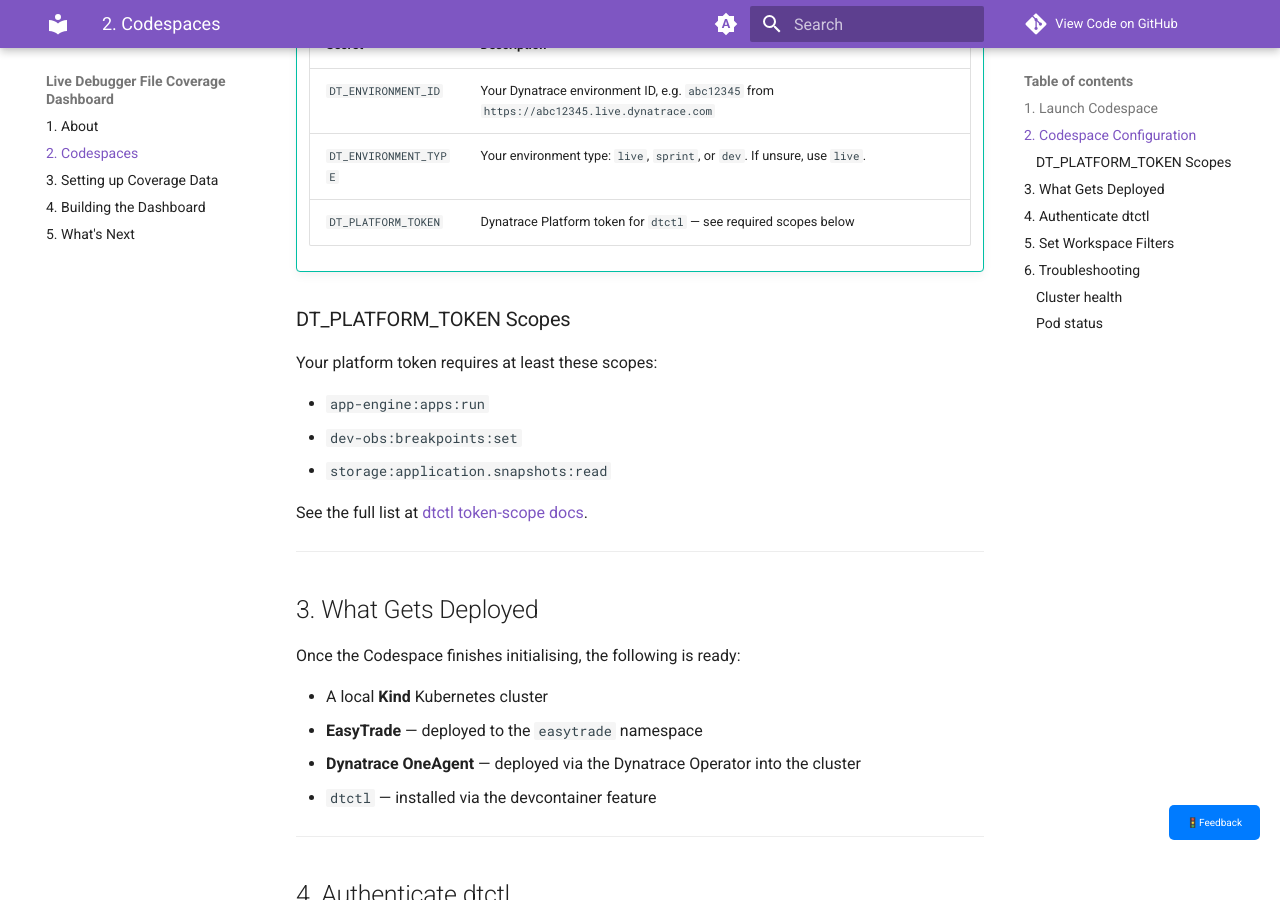
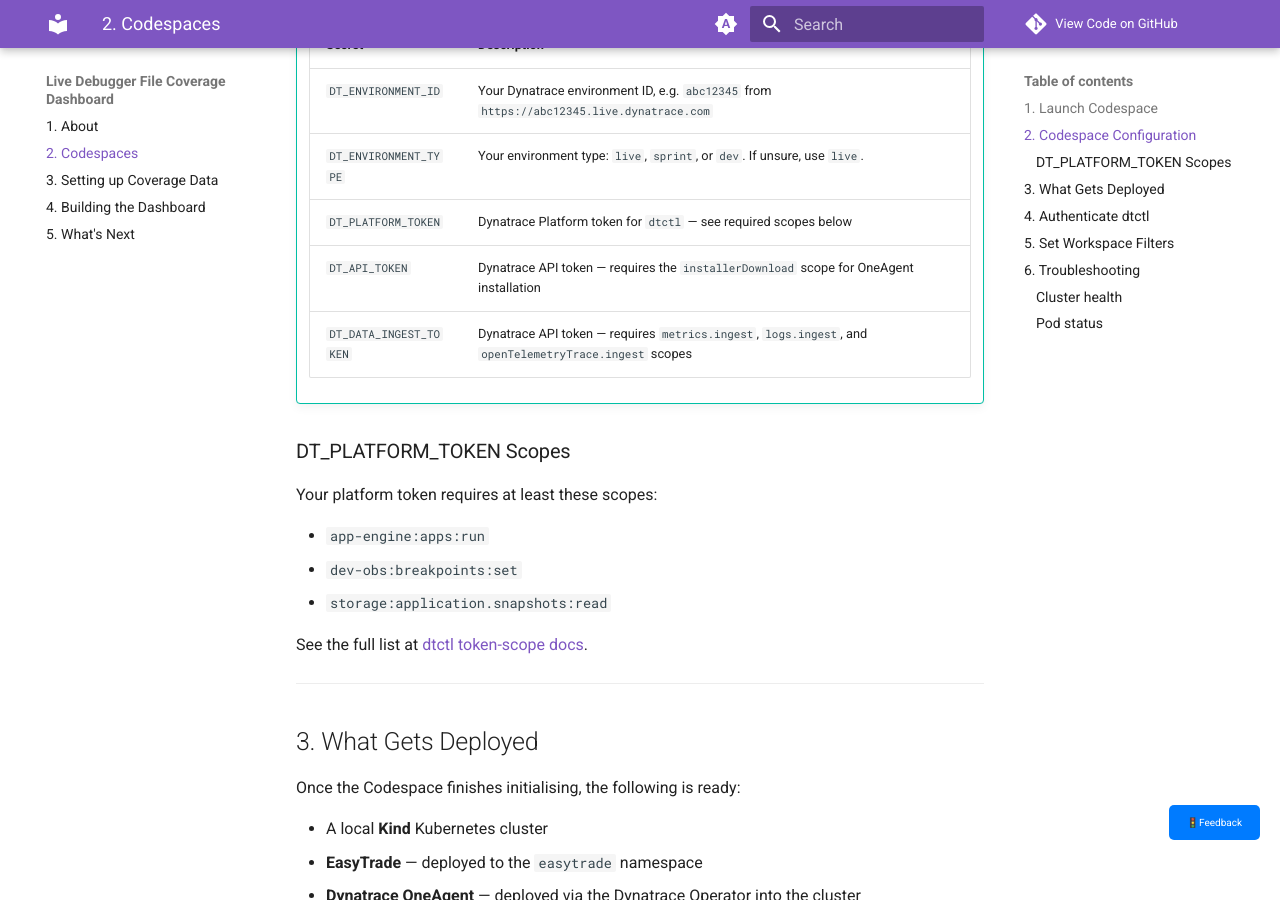
Before and after one commit to joshdynatrace/livedebugger-file-coverage-dashboard, an MkDocs documentation site: the page built from docs/codespaces.md, in a window 1280 px wide and 900 px high, scrolled down 666 px. Built offline with MkDocs 1.6.1 and Material for MkDocs 9.7.7, drawn with Linux system fonts in a browser that asks for light colours; comment, search, counter and statistics services are not loaded.

Commit message:
update config env vars

```diff
--- a/docs/codespaces.md
+++ b/docs/codespaces.md
@@ -28,6 +28,8 @@
     | `DT_ENVIRONMENT_ID` | Your Dynatrace environment ID, e.g. `abc12345` from `https://abc12345.live.dynatrace.com` |
     | `DT_ENVIRONMENT_TYPE` | Your environment type: `live`, `sprint`, or `dev`. If unsure, use `live`. |
     | `DT_PLATFORM_TOKEN` | Dynatrace Platform token for `dtctl` — see required scopes below |
+    | `DT_API_TOKEN` | Dynatrace API token — requires the `installerDownload` scope for OneAgent installation |
+    | `DT_DATA_INGEST_TOKEN` | Dynatrace API token — requires `metrics.ingest`, `logs.ingest`, and `openTelemetryTrace.ingest` scopes |
 
 ### DT_PLATFORM_TOKEN Scopes
 
```
